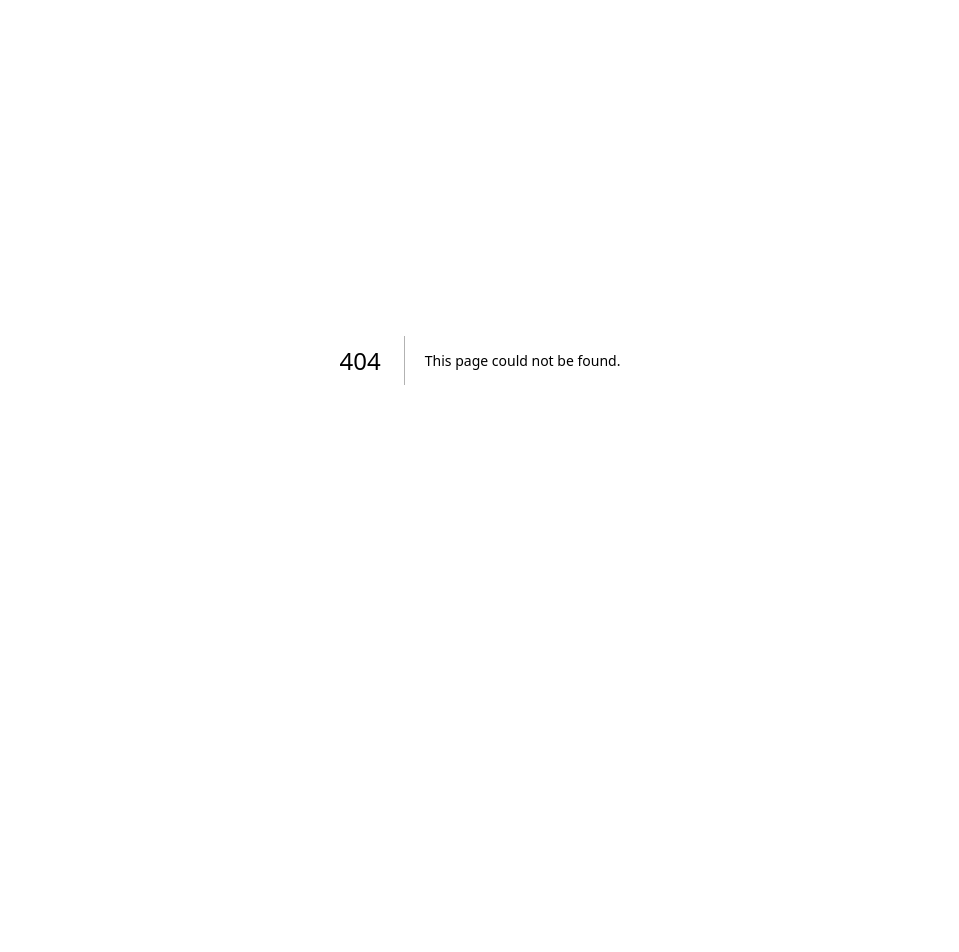
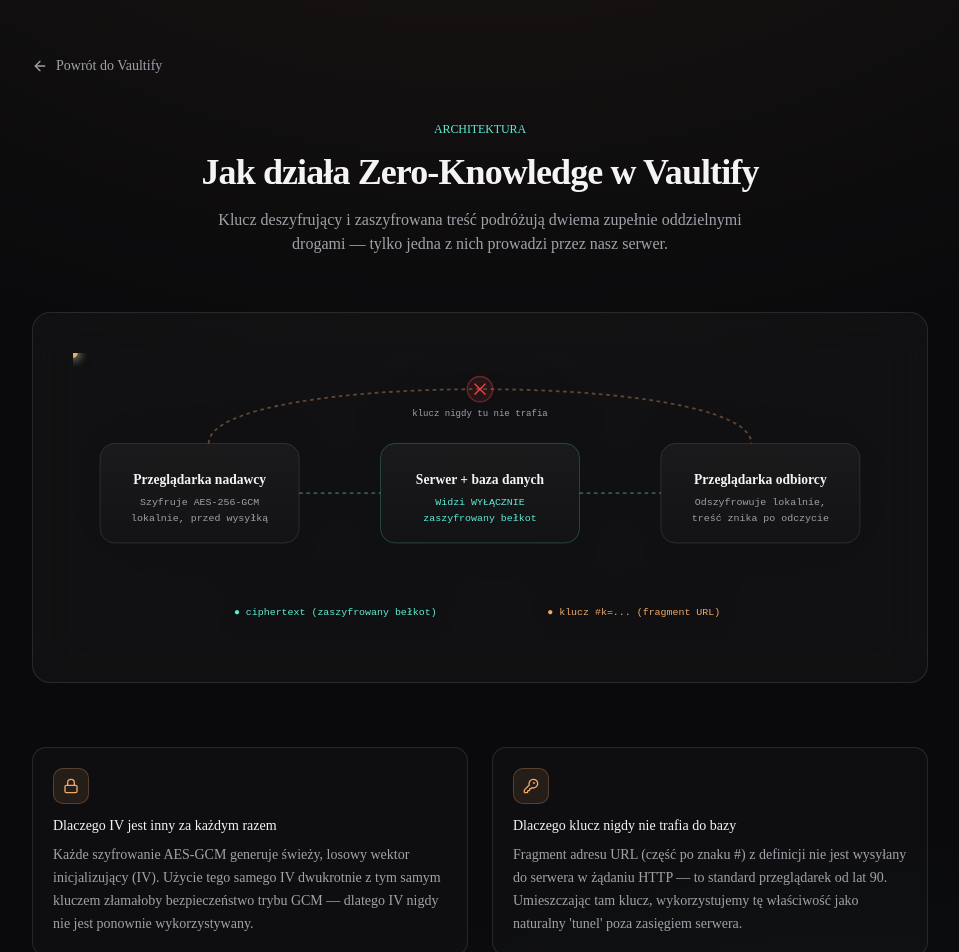
Before and after one commit to Andrii418/vaultify, a Next.js app: page /how-it-works in a window 1280 px wide. Before the commit this address had no page. Shown: the part 40-992 px from the top of the page, without its empty margins (160-1119 px from the left). Before the commit the page ends 800 px from the top, so only its background shows below. Built offline with nearby package versions, Linux system fonts and the light colour scheme.

Commit message:
feat: add /how-it-works page with animated Zero-Knowledge architecture diagram

```diff
--- /dev/null
+++ b/src/app/how-it-works/page.tsx
@@ -0,0 +1,119 @@
+"use client";
+
+import Link from "next/link";
+import { motion } from "framer-motion";
+import { ArrowLeft, Lock, Database, Unlock, KeyRound } from "lucide-react";
+import { ZeroKnowledgeDiagram } from "@/components/vaultify/zero-knowledge-diagram";
+
+const DETAILS = [
+  {
+    icon: Lock,
+    title: "Dlaczego IV jest inny za każdym razem",
+    description:
+      "Każde szyfrowanie AES-GCM generuje świeży, losowy wektor inicjalizujący (IV). Użycie tego samego IV dwukrotnie z tym samym kluczem złamałoby bezpieczeństwo trybu GCM — dlatego IV nigdy nie jest ponownie wykorzystywany.",
+  },
+  {
+    icon: KeyRound,
+    title: "Dlaczego klucz nigdy nie trafia do bazy",
+    description:
+      "Fragment adresu URL (część po znaku #) z definicji nie jest wysyłany do serwera w żądaniu HTTP — to standard przeglądarek od lat 90. Umieszczając tam klucz, wykorzystujemy tę właściwość jako naturalny 'tunel' poza zasięgiem serwera.",
+  },
+  {
+    icon: Database,
+    title: "Co przechowuje baza danych",
+    description:
+      "Wyłącznie zaszyfrowany bełkot (ciphertext), IV oraz metadane (czas wygaśnięcia, czy sekret jest chroniony hasłem). Reguły Row Level Security dodatkowo blokują jakikolwiek bezpośredni odczyt — jedyną drogą jest kontrolowana funkcja atomowa.",
+  },
+  {
+    icon: Unlock,
+    title: "Co dzieje się po odczycie",
+    description:
+      "Odczyt i usunięcie sekretu zachodzą w jednej, niepodzielnej transakcji SQL (SELECT ... FOR UPDATE). To gwarantuje, że nawet dwie równoczesne próby otwarcia tego samego linku nie doprowadzą do podwójnego odczytu.",
+  },
+];
+
+export default function HowItWorksPage() {
+  return (
+    <main className="min-h-screen px-4 py-16 sm:py-24">
+      <div className="max-w-4xl mx-auto">
+        <Link
+          href="/"
+          className="inline-flex items-center gap-2 text-sm text-muted-foreground hover:text-foreground transition-colors mb-10"
+        >
+          <ArrowLeft className="w-4 h-4" />
+          Powrót do Vaultify
+        </Link>
+
+        <motion.div
+          initial={{ opacity: 0, y: 12 }}
+          animate={{ opacity: 1, y: 0 }}
+          transition={{ duration: 0.5 }}
+          className="text-center mb-14"
+        >
+          <span className="font-mono-vaultify text-xs uppercase tracking-wider text-accent">
+            Architektura
+          </span>
+          <h1 className="text-3xl sm:text-4xl font-semibold tracking-tight text-foreground mt-3">
+            Jak działa Zero-Knowledge w Vaultify
+          </h1>
+          <p className="text-muted-foreground mt-4 max-w-xl mx-auto">
+            Klucz deszyfrujący i zaszyfrowana treść podróżują dwiema
+            zupełnie oddzielnymi drogami — tylko jedna z nich prowadzi
+            przez nasz serwer.
+          </p>
+        </motion.div>
+
+        <motion.div
+          initial={{ opacity: 0, y: 20 }}
+          whileInView={{ opacity: 1, y: 0 }}
+          viewport={{ once: true, margin: "-60px" }}
+          transition={{ duration: 0.6 }}
+          className="glass-panel rounded-2xl p-6 sm:p-10 mb-16"
+        >
+          <ZeroKnowledgeDiagram />
+        </motion.div>
+
+        <div className="grid grid-cols-1 sm:grid-cols-2 gap-6">
+          {DETAILS.map((item, index) => {
+            const Icon = item.icon;
+            return (
+              <motion.div
+                key={item.title}
+                initial={{ opacity: 0, y: 16 }}
+                whileInView={{ opacity: 1, y: 0 }}
+                viewport={{ once: true, margin: "-40px" }}
+                transition={{ duration: 0.5, delay: index * 0.08 }}
+                className="rounded-xl border border-white/10 bg-white/[0.02] p-5"
+              >
+                <div className="w-9 h-9 rounded-lg bg-primary/10 border border-primary/25 flex items-center justify-center mb-3">
+                  <Icon className="w-4 h-4 text-primary" />
+                </div>
+                <h3 className="text-sm font-medium text-foreground mb-2">
+                  {item.title}
+                </h3>
+                <p className="text-sm text-muted-foreground leading-relaxed">
+                  {item.description}
+                </p>
+              </motion.div>
+            );
+          })}
+        </div>
+
+        <motion.div
+          initial={{ opacity: 0 }}
+          whileInView={{ opacity: 1 }}
+          viewport={{ once: true }}
+          transition={{ duration: 0.5, delay: 0.3 }}
+          className="text-center mt-16"
+        >
+          <Link
+            href="/#composer"
+            className="inline-block px-6 py-3 rounded-xl bg-primary hover:bg-primary/90 text-primary-foreground font-medium transition-colors"
+          >
+            Wypróbuj Vaultify
+          </Link>
+        </motion.div>
+      </div>
+    </main>
+  );
+}
--- a/src/components/vaultify/landing-hero.tsx
+++ b/src/components/vaultify/landing-hero.tsx
@@ -3,6 +3,7 @@
 import { useState, useEffect } from "react";
 import { motion, AnimatePresence } from "framer-motion";
 import { ShieldCheck, Lock, Flame, ChevronDown } from "lucide-react";
+import Link from "next/link";
 
 const DEMO_PLAINTEXT = "hasło_do_serwera_produkcyjnego";
 const CIPHER_CHARS = "ABCDEF0123456789-_abcdef";
@@ -138,6 +139,12 @@
         >
           Stworz bezpieczny link
         </button>
+        <Link
+          href="/how-it-works"
+          className="px-6 py-3 rounded-xl border border-white/10 hover:border-white/20 text-sm text-muted-foreground hover:text-foreground transition-colors"
+        >
+          Jak to dziala?
+        </Link>
 
           <a href="https://github.com/Andrii418/vaultify"
           target="_blank"
--- /dev/null
+++ b/src/components/vaultify/zero-knowledge-diagram.tsx
@@ -0,0 +1,121 @@
+"use client";
+
+import { motion } from "framer-motion";
+
+export function ZeroKnowledgeDiagram() {
+  return (
+    <div className="overflow-x-auto">
+      <svg
+        viewBox="0 0 900 320"
+        className="min-w-[700px] w-full"
+        style={{ filter: "drop-shadow(0 0 30px rgba(0,0,0,0.4))" }}
+      >
+        <defs>
+          <linearGradient id="boxGradient" x1="0" y1="0" x2="0" y2="1">
+            <stop offset="0%" stopColor="rgba(255,255,255,0.04)" />
+            <stop offset="100%" stopColor="rgba(255,255,255,0.01)" />
+          </linearGradient>
+        </defs>
+
+        {/* ============ WĘZEŁ 1: PRZEGLĄDARKA NADAWCY ============ */}
+        <rect
+          x="30" y="100" width="220" height="110" rx="16"
+          fill="url(#boxGradient)"
+          stroke="rgba(255,255,255,0.12)"
+        />
+        <text x="140" y="145" textAnchor="middle" fill="#f4f4f5" fontSize="15" fontWeight="600">
+          Przeglądarka nadawcy
+        </text>
+        <text x="140" y="168" textAnchor="middle" fill="#a1a1aa" fontSize="11" fontFamily="monospace">
+          Szyfruje AES-256-GCM
+        </text>
+        <text x="140" y="186" textAnchor="middle" fill="#a1a1aa" fontSize="11" fontFamily="monospace">
+          lokalnie, przed wysyłką
+        </text>
+
+        {/* ============ WĘZEŁ 2: SERWER + BAZA DANYCH ============ */}
+        <rect
+          x="340" y="100" width="220" height="110" rx="16"
+          fill="url(#boxGradient)"
+          stroke="rgba(94,234,212,0.25)"
+        />
+        <text x="450" y="145" textAnchor="middle" fill="#f4f4f5" fontSize="15" fontWeight="600">
+          Serwer + baza danych
+        </text>
+        <text x="450" y="168" textAnchor="middle" fill="#5eead4" fontSize="11" fontFamily="monospace">
+          Widzi WYŁĄCZNIE
+        </text>
+        <text x="450" y="186" textAnchor="middle" fill="#5eead4" fontSize="11" fontFamily="monospace">
+          zaszyfrowany bełkot
+        </text>
+
+        {/* ============ WĘZEŁ 3: PRZEGLĄDARKA ODBIORCY ============ */}
+        <rect
+          x="650" y="100" width="220" height="110" rx="16"
+          fill="url(#boxGradient)"
+          stroke="rgba(255,255,255,0.12)"
+        />
+        <text x="760" y="145" textAnchor="middle" fill="#f4f4f5" fontSize="15" fontWeight="600">
+          Przeglądarka odbiorcy
+        </text>
+        <text x="760" y="168" textAnchor="middle" fill="#a1a1aa" fontSize="11" fontFamily="monospace">
+          Odszyfrowuje lokalnie,
+        </text>
+        <text x="760" y="186" textAnchor="middle" fill="#a1a1aa" fontSize="11" fontFamily="monospace">
+          treść znika po odczycie
+        </text>
+
+        {/* ============ ŚCIEŻKA 1: SZYFROGRAM (przez serwer) ============ */}
+        <path
+          id="cipherPath"
+          d="M250,155 L340,155 M560,155 L650,155"
+          fill="none"
+          stroke="rgba(94,234,212,0.35)"
+          strokeWidth="2"
+          strokeDasharray="4 4"
+        />
+        <circle r="5" fill="#5eead4" style={{ filter: "drop-shadow(0 0 6px #5eead4)" }}>
+          <animateMotion
+            path="M250,155 L340,155 L560,155 L650,155"
+            dur="3.2s"
+            repeatCount="indefinite"
+          />
+        </circle>
+
+        {/* ============ ŚCIEŻKA 2: KLUCZ (łukiem, omija serwer) ============ */}
+        <path
+          d="M150,100 C150,20 750,20 750,100"
+          fill="none"
+          stroke="rgba(240,168,104,0.35)"
+          strokeWidth="2"
+          strokeDasharray="4 4"
+        />
+        <circle r="5" fill="#f0a868" style={{ filter: "drop-shadow(0 0 6px #f0a868)" }}>
+          <animateMotion
+            path="M150,100 C150,20 750,20 750,100"
+            dur="3.2s"
+            repeatCount="indefinite"
+          />
+        </circle>
+
+        {/* Symbol "zakazu" nad serwerem — klucz go nigdy nie dotyka */}
+        <g transform="translate(450, 40)">
+          <circle r="14" fill="rgba(239,68,68,0.1)" stroke="rgba(239,68,68,0.4)" strokeWidth="1.5" />
+          <line x1="-6" y1="-6" x2="6" y2="6" stroke="#ef4444" strokeWidth="1.5" />
+          <line x1="6" y1="-6" x2="-6" y2="6" stroke="#ef4444" strokeWidth="1.5" />
+        </g>
+        <text x="450" y="70" textAnchor="middle" fill="#a1a1aa" fontSize="10" fontFamily="monospace">
+          klucz nigdy tu nie trafia
+        </text>
+
+        {/* Etykiety ścieżek */}
+        <text x="290" y="290" textAnchor="middle" fill="#5eead4" fontSize="11" fontFamily="monospace">
+          ● ciphertext (zaszyfrowany bełkot)
+        </text>
+        <text x="620" y="290" textAnchor="middle" fill="#f0a868" fontSize="11" fontFamily="monospace">
+          ● klucz #k=... (fragment URL)
+        </text>
+      </svg>
+    </div>
+  );
+}
```
